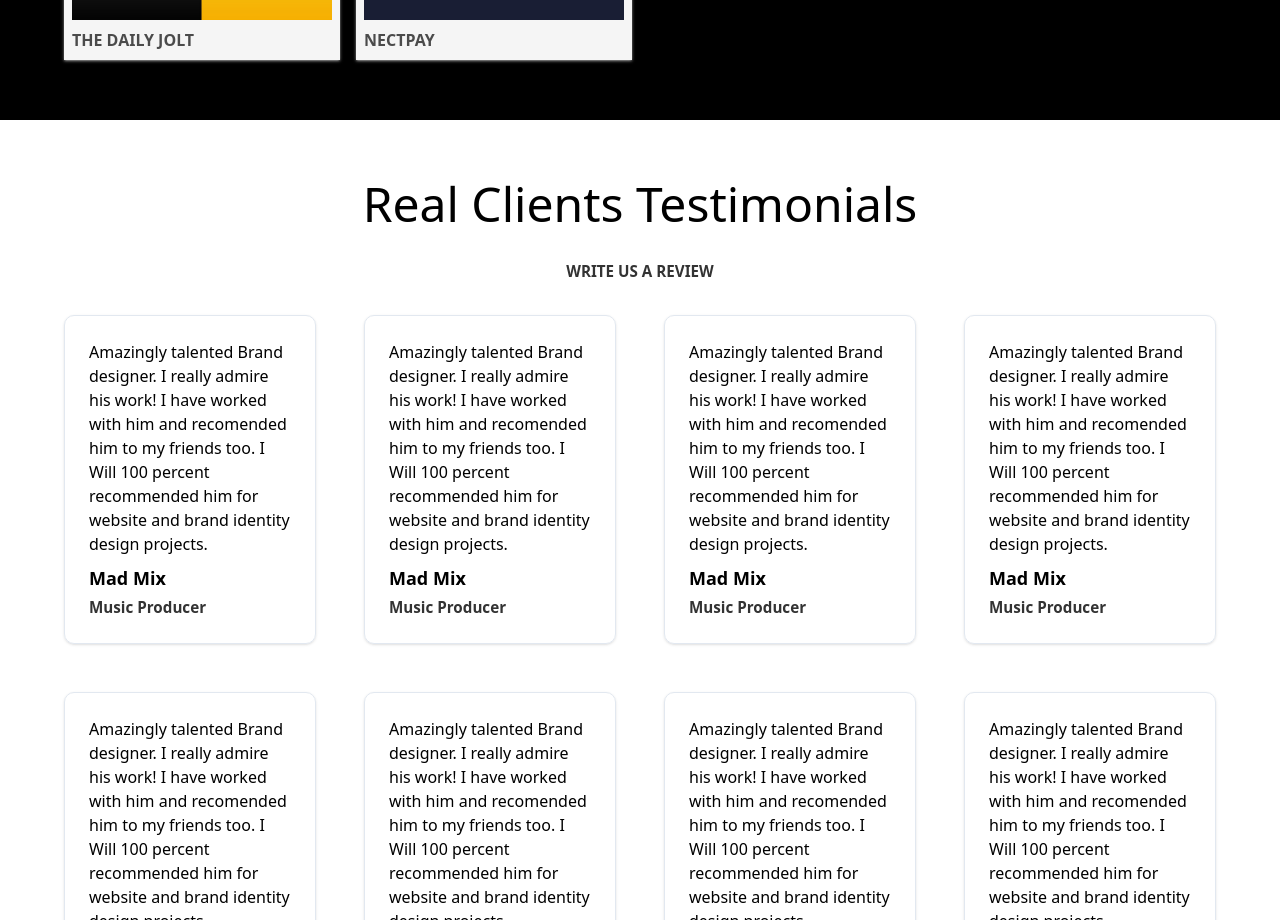
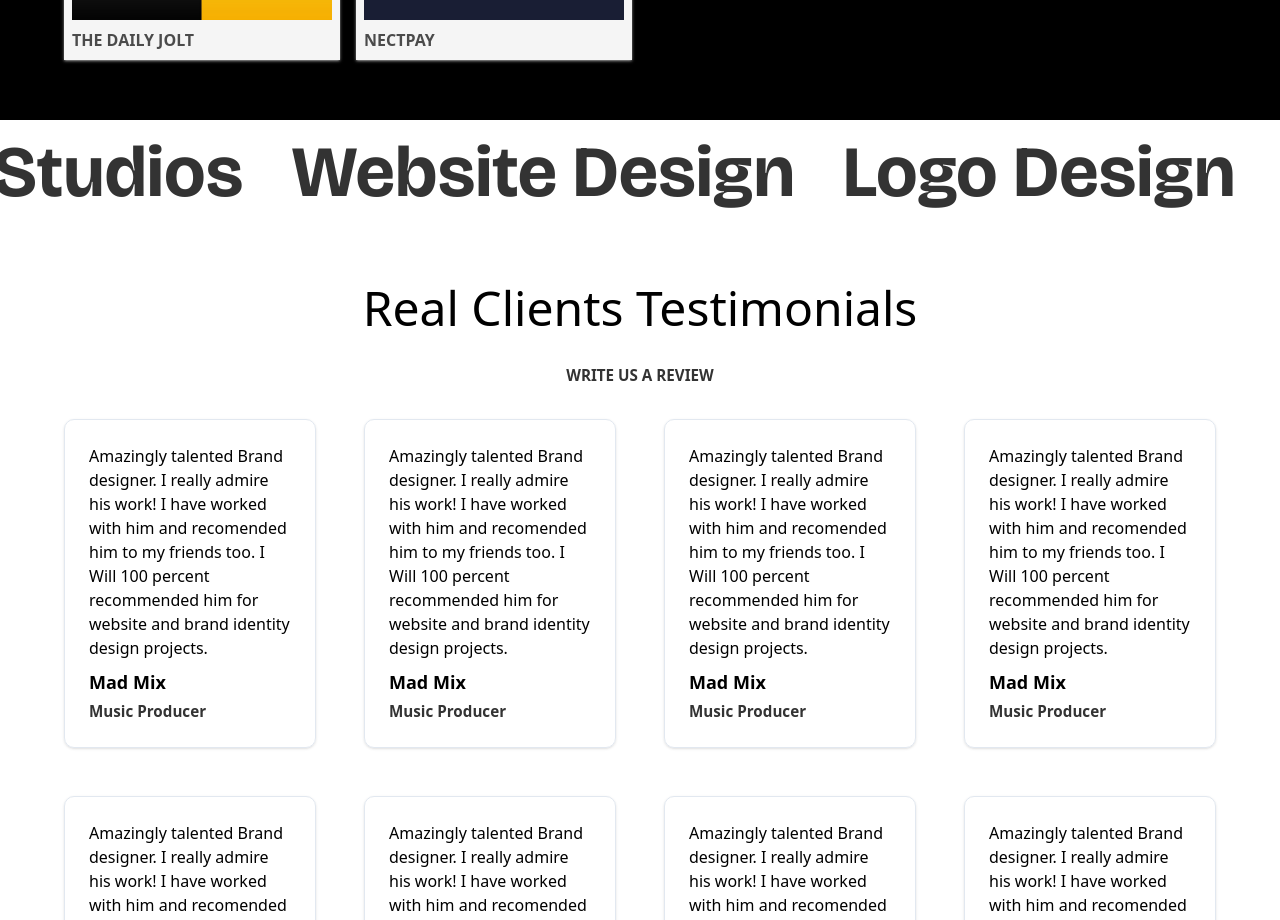
Before and after one commit to Creative-mindset21/web-agency-portfolio, a React (Vite) app: page / in a window 1280 px wide. Shown: the part 3140-4060 px from the top of the page. Built offline with nearby package versions, Linux system fonts and the light colour scheme.

Commit message:
infinite scroll

```diff
--- a/src/pages/Home.jsx
+++ b/src/pages/Home.jsx
@@ -5,6 +5,7 @@ import Branding from "../components/Branding"
 import BrandingProjects from "../components/BrandingProjects"
 import Testimonials from "../components/Testimonials"
 import Hero from '../components/Hero'
+import GsapInfiniteSlider from '../components/InfiniteSlider'
 
 function Home() {
   return (
@@ -14,9 +15,10 @@ function Home() {
         <Projects />
         <Branding />
         <BrandingProjects />
+        <GsapInfiniteSlider/>
         <Testimonials />
     </>
-  );
+  )
 }
 
-export default Home;
+export default Home
```
